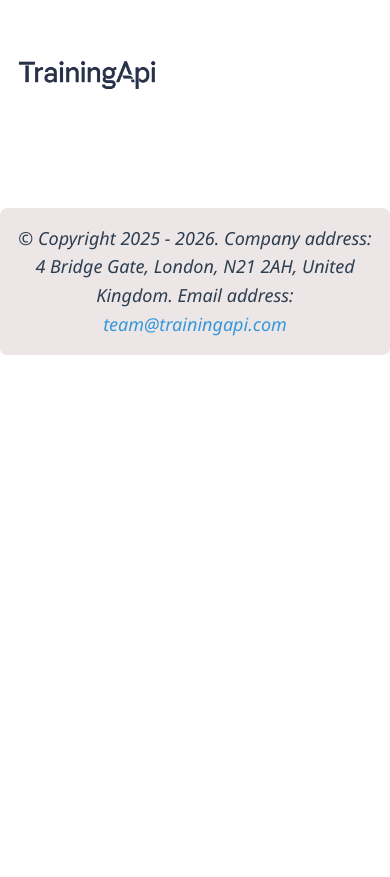
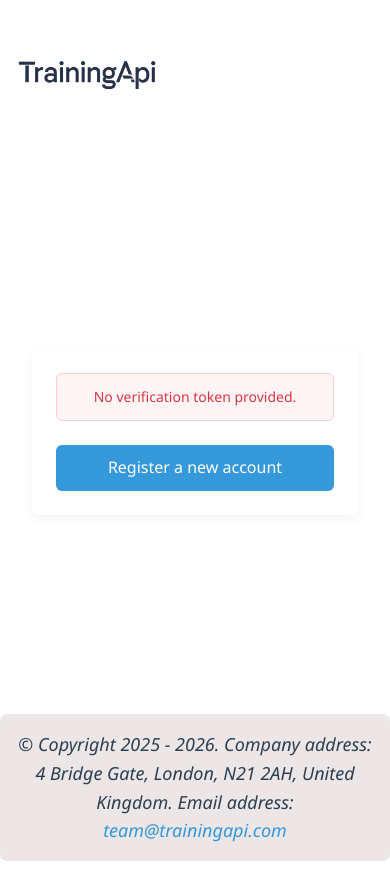
Before and after one commit to Alec-Hajinoff/TrainingAPI, a React (Create React App) app in the folder React/: page /VerifyEmail in a window 390 px wide. Before the commit the page ends 844 px from the top, so only its background shows below. Built offline with nearby package versions, Linux system fonts and the light colour scheme.

Commit message:
31/3/26, 16:41

```diff
--- a/React/src/ApiService.js
+++ b/React/src/ApiService.js
@@ -304,3 +304,27 @@ export const deleteCourseAdmin = async (courseId) => {
     throw new Error("Failed to delete course");
   }
 };
+
+// verifyEmail() verifies a user's email using the token from the URL sent to the user by email.
+
+export const verifyEmail = async (token) => {
+  try {
+    const response = await fetch(
+      "http://localhost:8001/TrainingAPI/verify_email.php",
+      {
+        method: "POST",
+        headers: {
+          "Content-Type": "application/json",
+        },
+        credentials: "include",
+        body: JSON.stringify({ token: token }),
+      },
+    );
+
+    const data = await response.json();
+    return data;
+  } catch (error) {
+    console.error("Error verifying email:", error);
+    throw new Error("An error occurred during email verification.");
+  }
+};
--- a/React/src/App.js
+++ b/React/src/App.js
@@ -9,6 +9,7 @@ import ProviderDashboard from "./ProviderDashboard";
 import DeveloperDashboard from "./DeveloperDashboard";
 import AdminDashboard from "./AdminDashboard";
 import LogoutComponent from "./LogoutComponent";
+import VerifyEmail from "./VerifyEmail";
 
 function App() {
   return (
@@ -22,6 +23,7 @@ function App() {
           <Route path="/DeveloperDashboard" element={<DeveloperDashboard />} />
           <Route path="/AdminDashboard" element={<AdminDashboard />} />
           <Route path="/LogoutComponent" element={<LogoutComponent />} />
+          <Route path="/VerifyEmail" element={<VerifyEmail />} />
         </Routes>
         <Footer />
       </Router>
--- /dev/null
+++ b/React/src/VerifyEmail.css
@@ -0,0 +1,88 @@
+.verify-email-container {
+  display: flex;
+  justify-content: center;
+  align-items: center;
+  min-height: 60vh;
+  padding: 2rem;
+}
+
+.verify-email-card {
+  background-color: #fff;
+  border-radius: 8px;
+  padding: 2rem;
+  box-shadow: 0 4px 12px rgba(0, 0, 0, 0.05);
+  text-align: center;
+  max-width: 500px;
+  width: 100%;
+}
+
+.spinner-container {
+  margin-bottom: 1.5rem;
+}
+
+.spinner {
+  display: inline-block;
+  width: 3rem;
+  height: 3rem;
+  border: 0.25rem solid #e0e0e0;
+  border-radius: 50%;
+  border-top-color: #3498db;
+  animation: spin 1s ease-in-out infinite;
+}
+
+@keyframes spin {
+  to {
+    transform: rotate(360deg);
+  }
+}
+
+.verify-message {
+  font-size: 1rem;
+  color: #333;
+  margin: 0;
+}
+
+.error-message {
+  color: #dc3545;
+  font-size: 0.875rem;
+  margin-bottom: 1.5rem;
+  padding: 0.75rem;
+  background-color: #fff5f5;
+  border-radius: 6px;
+  border: 1px solid #ffcdcd;
+  display: block;
+}
+
+.verify-button {
+  background-color: #3498db;
+  border-color: #3498db;
+  color: #fff;
+  padding: 0.75rem 1.5rem;
+  font-weight: 500;
+  border-radius: 6px;
+  transition: all 0.3s ease;
+  cursor: pointer;
+  border: none;
+  font-size: 1rem;
+}
+
+.verify-button:hover {
+  background-color: #2980b9;
+  border-color: #2980b9;
+  color: #fff;
+}
+
+.verify-button:active {
+  background-color: #21618c;
+  border-color: #21618c;
+}
+
+@media (max-width: 768px) {
+  .verify-email-card {
+    padding: 1.5rem;
+  }
+
+  .verify-button {
+    padding: 0.625rem 0.875rem;
+  }
+}
--- /dev/null
+++ b/React/src/VerifyEmail.js
@@ -0,0 +1,75 @@
+import React, { useEffect, useState } from "react";
+import { useNavigate, useLocation } from "react-router-dom";
+import { verifyEmail } from "./ApiService";
+import "./VerifyEmail.css"; // NEW: CSS file for styling
+
+function VerifyEmail() {
+  const [status, setStatus] = useState("loading");
+  const [message, setMessage] = useState("");
+  const navigate = useNavigate();
+  const location = useLocation();
+
+  useEffect(() => {
+    const verifyToken = async () => {
+      const queryParams = new URLSearchParams(location.search);
+      const token = queryParams.get("token");
+
+      if (!token) {
+        setStatus("error");
+        setMessage("No verification token provided.");
+        return;
+      }
+
+      try {
+        const data = await verifyEmail(token);
+
+        if (data.success) {
+          navigate("/RegisteredPage");
+        } else {
+          setStatus("error");
+          setMessage(data.message || "Verification failed. Please try again.");
+        }
+      } catch (error) {
+        setStatus("error");
+        setMessage(error.message || "An error occurred during verification.");
+      }
+    };
+
+    verifyToken();
+  }, [location, navigate]);
+
+  const handleRegisterClick = () => {
+    navigate("/");
+  };
+
+  return (
+    <div className="verify-email-container">
+      <div className="verify-email-card">
+        {status === "loading" && (
+          <>
+            <div className="spinner-container">
+              <div className="spinner" role="status"></div>
+            </div>
+            <p className="verify-message">Verifying your email address...</p>
+          </>
+        )}
+
+        {status === "error" && (
+          <>
+            <div className="error-message" aria-live="polite">
+              {message}
+            </div>
+            <button
+              className="btn-secondary verify-button"
+              onClick={handleRegisterClick}
+            >
+              Register a new account
+            </button>
+          </>
+        )}
+      </div>
+    </div>
+  );
+}
+
+export default VerifyEmail;
```
Also changed, not shown: 1 other file (tests, documents, lock files or other folders).
